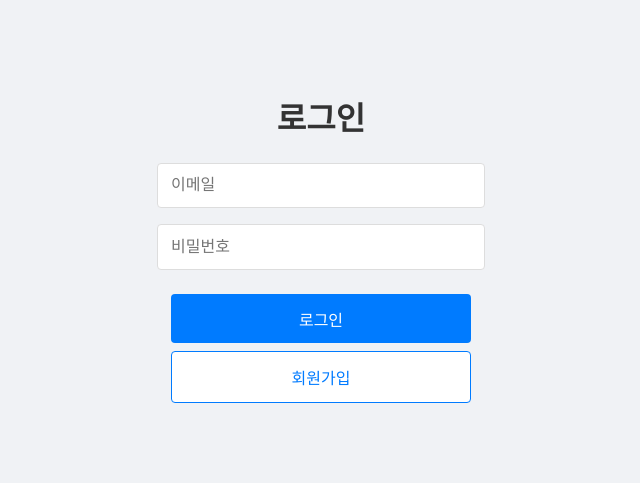
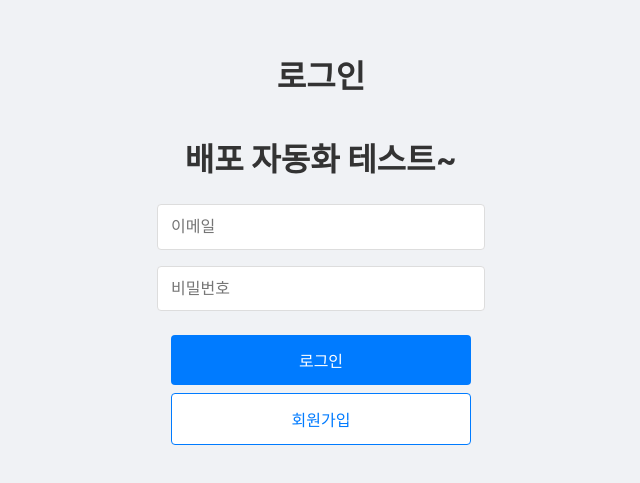
Before and after one commit to jaehyun-0103/toy-chatting, a React (Create React App) app in the folder frontend/: page / in a window 1280 px wide. Shown: the part 163-646 px from the top of the page, without its empty margins (319-959 px from the left). Built offline with nearby package versions, Linux system fonts and the light colour scheme.

Commit message:
Test: 배포 자동화 테스트

```diff
--- a/frontend/src/pages/Login.tsx
+++ b/frontend/src/pages/Login.tsx
@@ -40,6 +40,7 @@ const Login = () => {
   return (
     <Container>
       <Title>로그인</Title>
+      <Title>배포 자동화 테스트~</Title>
       <Input type="email" placeholder="이메일" value={email} onChange={(e) => setEmail(e.target.value)} />
       <Input
         type="password"
```
